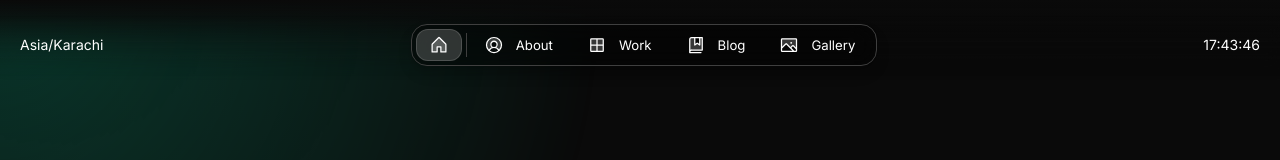
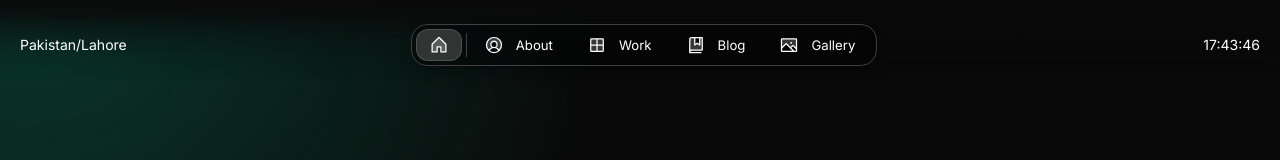
Before and after one commit to abdulsworkspace/AbdulPortfolio, a Next.js app: page / in a window 1280 px wide. Shown: the top 160 px of the page. Built offline with nearby package versions, Linux system fonts and the light colour scheme.

Commit message:
fix: separate display location from timezone configuration

```diff
--- a/src/app/layout.tsx
+++ b/src/app/layout.tsx
@@ -6,8 +6,7 @@ import classNames from "classnames";
 import { Footer, Header, RouteGuard } from "@/components";
 import { baseURL, effects, style } from "@/app/resources";
 
-import { Inter } from "next/font/google";
-import { Source_Code_Pro } from "next/font/google";
+import { Inter, Source_Code_Pro } from "next/font/google";
 
 import { person, home } from "@/app/resources/content";
 import { Background, Column, Flex, ToastProvider } from "@/once-ui/components";
@@ -40,28 +39,17 @@ export async function generateMetadata() {
 }
 
 const primary = Inter({
-  variable: "--font-primary",
   subsets: ["latin"],
   display: "swap",
+  preload: true,
+  variable: "--font-primary",
 });
 
-type FontConfig = {
-  variable: string;
-};
-
-/*
-	Replace with code for secondary and tertiary fonts
-	from https://once-ui.com/customize
-*/
-const secondary: FontConfig | undefined = undefined;
-const tertiary: FontConfig | undefined = undefined;
-/*
- */
-
 const code = Source_Code_Pro({
-  variable: "--font-code",
   subsets: ["latin"],
   display: "swap",
+  preload: true,
+  variable: "--font-code",
 });
 
 interface RootLayoutProps {
@@ -83,12 +71,7 @@ export default async function RootLayout({ children }: RootLayoutProps) {
       data-border={style.border}
       data-surface={style.surface}
       data-transition={style.transition}
-      className={classNames(
-        primary.variable,
-        secondary ? secondary.variable : "",
-        tertiary ? tertiary.variable : "",
-        code.variable,
-      )}
+      className={classNames(primary.variable, code.variable)}
     >
       <ToastProvider>
         <Column style={{ minHeight: "100vh" }} as="body" fillWidth margin="0" padding="0">
--- a/src/app/resources/content.js
+++ b/src/app/resources/content.js
@@ -10,7 +10,8 @@ const person = {
     return `${this.firstName} ${this.lastName}`;
   },
   role: <span style={{ fontSize: "0.7em" }}>Software Engineer | Cyber Security Researcher</span>,
-  avatar: "/images/avatar.png",  // Changed from .jpg to .png
+  avatar: "/images/avatar.png",
+  displayLocation: "Pakistan/Lahore", // Changed from .jpg to .png
   location: "Asia/Karachi",
   languages: ["English", "Urdu", "Punjabi"],
 };
@@ -213,20 +214,15 @@ const about = {
     title: "Skills & Certifications",
     skills: [
       {
-        title: "Ethical Hacker Certificate by CISCO",
+        title: "Ethical Hacker Liscense by CISCO",
         description: <>Completed comprehensive training in ethical hacking methodologies, network security,
           and vulnerability assessment techniques. Certified by CISCO in 2023.</>,
-        // Updated credential link with your actual badge URL
-        credential: {
-          text: "View Credential",
-          url: "https://www.credly.com/badges/d9af35bf-fbd6-4c20-939c-e777359cf7ae/linked_in_profile",
-        },
         images: [
           {
-            src: "/images/projects/project-01/cover-02.jpg",
-            alt: "Project image",
-            width: 16,
-            height: 9,
+            src: "/images/skills/ethicalhackercisco.png",
+            alt: "Ethical Hacker by CISCO",
+            width: 12.5,  // Actual width of the PNG in pixels
+            height: 12.5,  // Actual height of the PNG in pixels
           },
           {
             src: "/images/projects/project-01/cover-03.jpg",
--- a/src/components/Header.tsx
+++ b/src/components/Header.tsx
@@ -59,7 +59,7 @@ export const Header = () => {
         horizontal="center"
       >
         <Flex paddingLeft="12" fillWidth vertical="center" textVariant="body-default-s">
-          {display.location && <Flex hide="s">{person.location}</Flex>}
+          {display.location && <Flex hide="s">{person.displayLocation}</Flex>}
         </Flex>
         <Flex fillWidth horizontal="center">
           <Flex
```
Also changed, not shown: public/images/skills/ethicalhackercisco.png (added).
